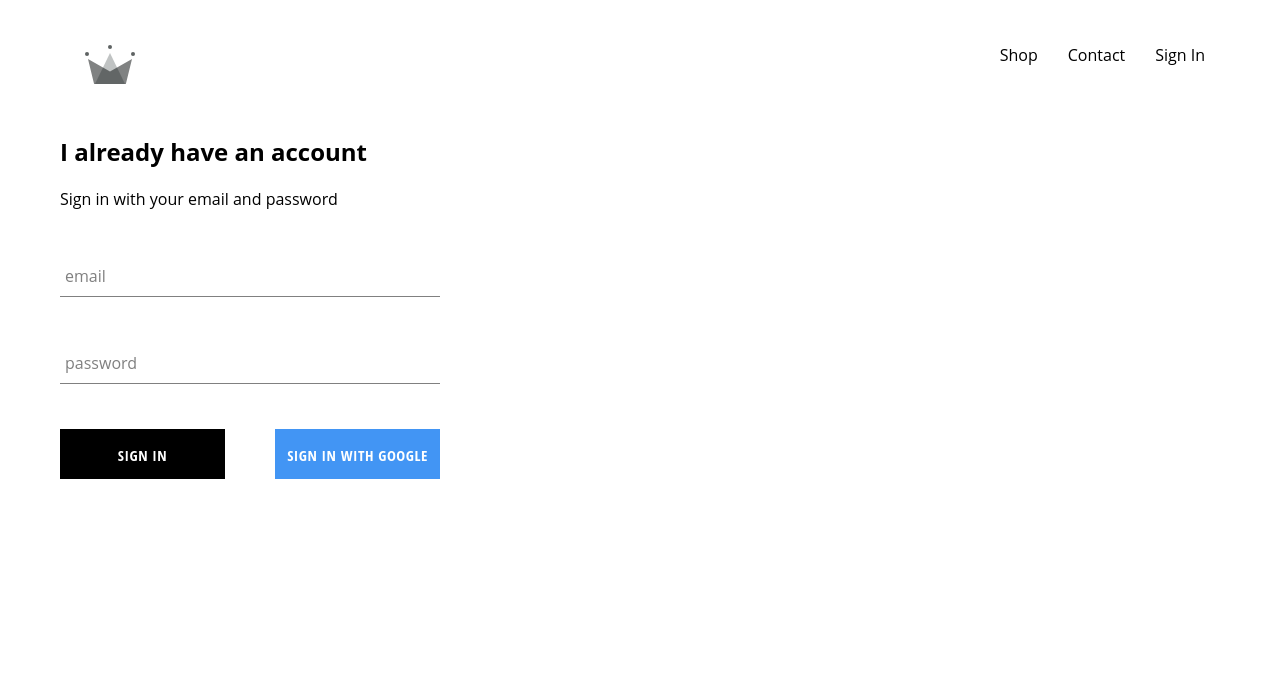
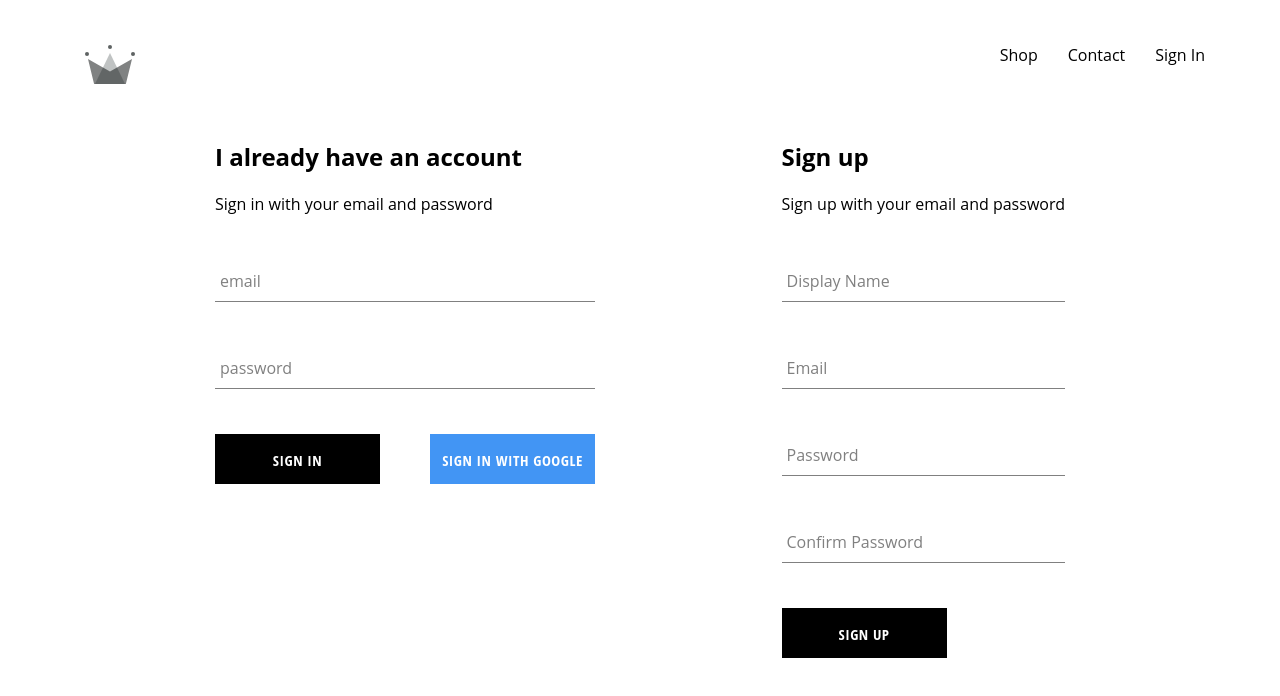
Before and after one commit to DraconDev/ecommerce-store, a React (Create React App) app: page /signin in a window 1280 px wide. Shown: the top 696 px of the page. Built offline with nearby package versions, Linux system fonts and the light colour scheme; no server answers; the HTML template or start-up script is replaced by a standard one.

Commit message:
implemented firebase utils, included ability to store auth users

```diff
--- a/src/App.js
+++ b/src/App.js
@@ -6,28 +6,38 @@
 import ShopPage from "./pages/shop/shop.component";
 import Header from "./components/header/header.component";
 import SignInAndSignUpPage from "./pages/sign-in-and-sign-up/sign-in-and-sign-up.component.jsx";
-import { auth } from "./firebase/firebase-utils";
+import { auth, createUserProfileDocument } from "./firebase/firebase-utils";
 
 // let unsubscribeFromAuth = null;
 
 function App() {
   const [currentUser, setCurrentUser] = useState(null);
 
-  let unsubscribeFromAuth = null;
+  // Current User Changes
+  useEffect(() => {
+    console.log(currentUser);
+  }, [currentUser]);
 
+  //Loads user
   useEffect(() => {
-    auth.onAuthStateChanged(user => {
-      setCurrentUser(user);
-      console.log(user);
+    let unsubscribeFromAuth = null;
+    unsubscribeFromAuth = auth.onAuthStateChanged(async userAuth => {
+      if (userAuth) {
+        const userRef = await createUserProfileDocument(userAuth);
+        userRef.onSnapshot(snapShot => {
+          setCurrentUser({
+            id: snapShot.id,
+            ...snapShot.data()
+          });
+        });
+      } else {
+        setCurrentUser(userAuth);
+      }
     });
-    // return function cleanup() {
-    //   setCurrentUser(null);
-    // };
-  });
-
-  function componentWillUnmount() {
-    unsubscribeFromAuth();
-  }
+    return () => {
+      unsubscribeFromAuth = null;
+    };
+  }, []);
 
   return (
     <div>
--- /dev/null
+++ b/src/components/sign-up/sign-up.component.jsx
@@ -0,0 +1,99 @@
+import React, { useState } from "react";
+import FormInput from "../form-input/form-input.component";
+import CustomButton from "../custom-button/custom-button.component";
+import { auth, createUserProfileDocument } from "../../firebase/firebase-utils";
+
+const SignUp = params => {
+  // const [displayName, setDisplayName] = useState("");
+  // const [email, setEmail] = useState("");
+  // const [password, setPassword] = useState("");
+  // const [confirmPassword, setConfirmPassword] = useState("");
+
+  const [state, setState] = useState({
+    displayName: "",
+    email: "",
+    password: "",
+    confirmPassword: ""
+  });
+
+  const { displayName, email, password, confirmPassword } = state;
+
+  console.log(state);
+
+  const clearState = () => {
+    setState({
+      displayName: "",
+      email: "",
+      password: "",
+      confirmPassword: ""
+    });
+  };
+
+  const handleSubmit = async event => {
+    event.preventDefault();
+    if (password !== confirmPassword) {
+      alert("pw doesn't match");
+    }
+
+    try {
+      const { user } = await auth.createUserWithEmailAndPassword(
+        email,
+        password
+      );
+      await createUserProfileDocument(user, { displayName });
+      clearState();
+    } catch (error) {
+      console.log(error);
+    }
+  };
+
+  const handleChange = event => {
+    console.log(event);
+    const { name, value } = event.target;
+    setState({ ...state, [name]: value });
+  };
+
+  return (
+    <div className="sign-up">
+      <h2 className="title">Sign up</h2>
+      <span>Sign up with your email and password</span>
+      <form action="" className="sign-up-form" onSubmit={handleSubmit}>
+        <FormInput
+          type="text"
+          name="displayName"
+          value={displayName}
+          onChange={handleChange}
+          label="Display Name"
+          required
+        />
+        <FormInput
+          type="email"
+          name="email"
+          value={email}
+          onChange={handleChange}
+          label="Email"
+          required
+        />
+        <FormInput
+          type="password"
+          name="password"
+          value={password}
+          onChange={handleChange}
+          label="Password"
+          required
+        />
+        <FormInput
+          type="password"
+          name="confirmPassword"
+          value={confirmPassword}
+          onChange={handleChange}
+          label="Confirm Password"
+          required
+        />
+        <CustomButton type="submit">Sign Up</CustomButton>
+      </form>
+    </div>
+  );
+};
+
+export default SignUp;
--- /dev/null
+++ b/src/components/sign-up/sign-up.styles.scss
@@ -0,0 +1,8 @@
+.sign-up {
+  display: flex;
+  flex-direction: column;
+  width: 380px;
+  .title {
+    margin: 10px 0;
+  }
+}
--- a/src/firebase/firebase-utils.js
+++ b/src/firebase/firebase-utils.js
@@ -13,6 +13,33 @@
   measurementId: "G-LM48XFTHV8"
 };
 
+export const createUserProfileDocument = async (userAuth, additionalData) => {
+  if (!userAuth) return {};
+
+  const userRef = firestore.doc(`users/${userAuth.uid}`);
+
+  const snapShot = await userRef.get();
+
+  if (!snapShot.exist) {
+    const { displayName, email } = userAuth;
+    const createdAt = new Date();
+
+    try {
+      await userRef.set({
+        displayName,
+        email,
+
+        createdAt,
+        ...additionalData
+      });
+    } catch (error) {
+      console.log("error creating user", error.message);
+    }
+  }
+  console.log(snapShot);
+  return userRef;
+};
+
 firebase.initializeApp(config);
 
 export const auth = firebase.auth();
--- a/src/pages/sign-in-and-sign-up/sign-in-and-sign-up.component.jsx
+++ b/src/pages/sign-in-and-sign-up/sign-in-and-sign-up.component.jsx
@@ -3,10 +3,12 @@
 import "./sign-in-and-sign-up.styles.scss";
 import "./../../components/sign-in/sign-in.component.jsx";
 import SignIn from "./../../components/sign-in/sign-in.component.jsx";
+import SignUp from "./../../components/sign-up/sign-up.component.jsx";
 
 const SignInAndSignUpPage = () => (
   <div className="sign-in-and-sign-up">
     <SignIn />
+    <SignUp />
   </div>
 );
 
--- a/src/pages/sign-in-and-sign-up/sign-in-and-sign-up.styles.scss
+++ b/src/pages/sign-in-and-sign-up/sign-in-and-sign-up.styles.scss
@@ -0,0 +1,6 @@
+.sign-in-and-sign-up {
+  width: 850px;
+  display: flex;
+  justify-content: space-between;
+  margin: 30px auto;
+}
```
